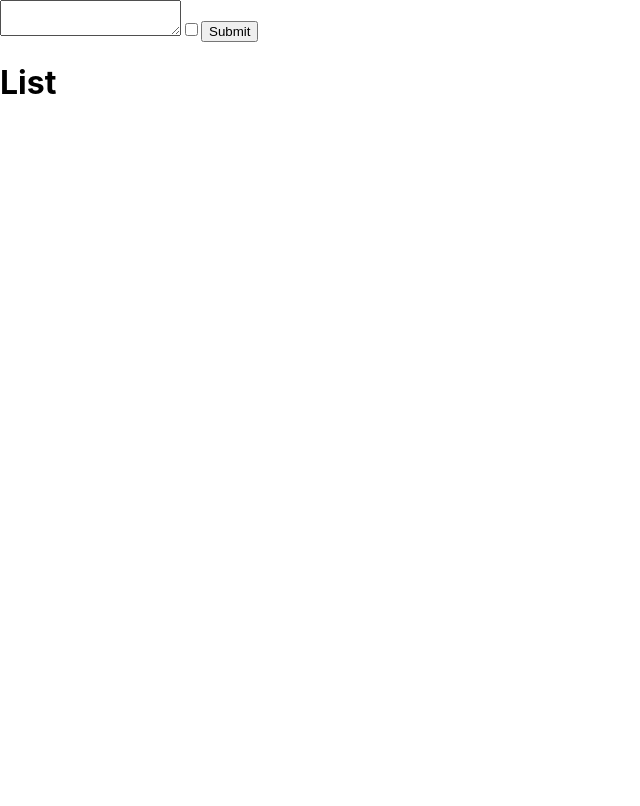
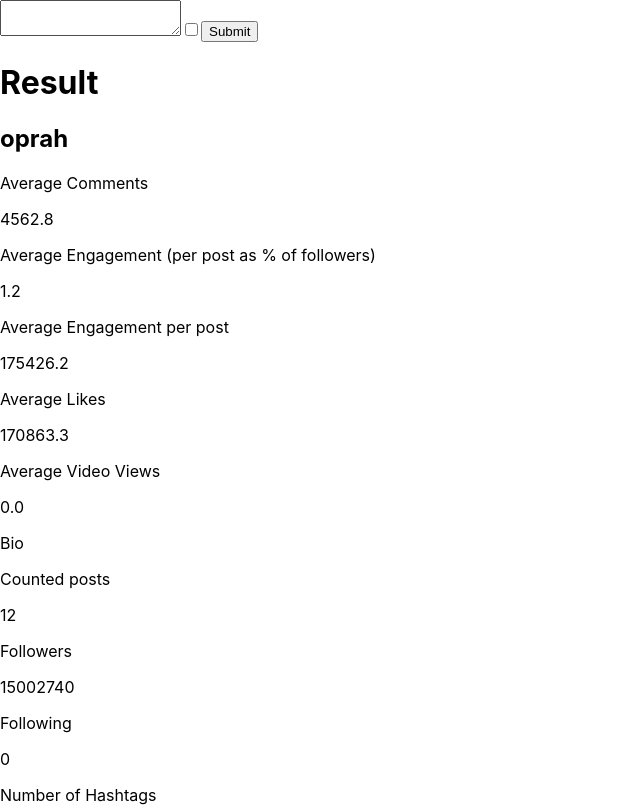
Before and after one commit to fantasticole/zyper, a React (Create React App) app: page / in a window 1280 px wide. Shown: the top 806 px of the page, without its empty margins (0-640 px from the left). Built offline with nearby package versions, Linux system fonts and the light colour scheme.

Commit message:
begin rendering user data to the page

```diff
--- a/src/components/List.js
+++ b/src/components/List.js
@@ -1,9 +1,20 @@
 import React from "react";
 import PropTypes from "prop-types";
 
-const List = (props) => (
+const List = ({ data }) => (
   <div className="list">
-    <h1>List</h1>
+    <h1>Result</h1>
+    {Object.values(data).map(info => (
+      <div key={info.output.username}>
+        <h2>{info.output.username}</h2>
+        {Object.entries(info.output).map((line, i) => (
+          <div key={i}>
+            <p className="label">{line[0]}</p>
+            <p className="detail">{line[1]}</p>
+          </div>
+        ))}
+      </div>
+    ))}
   </div>
 );
 
```
